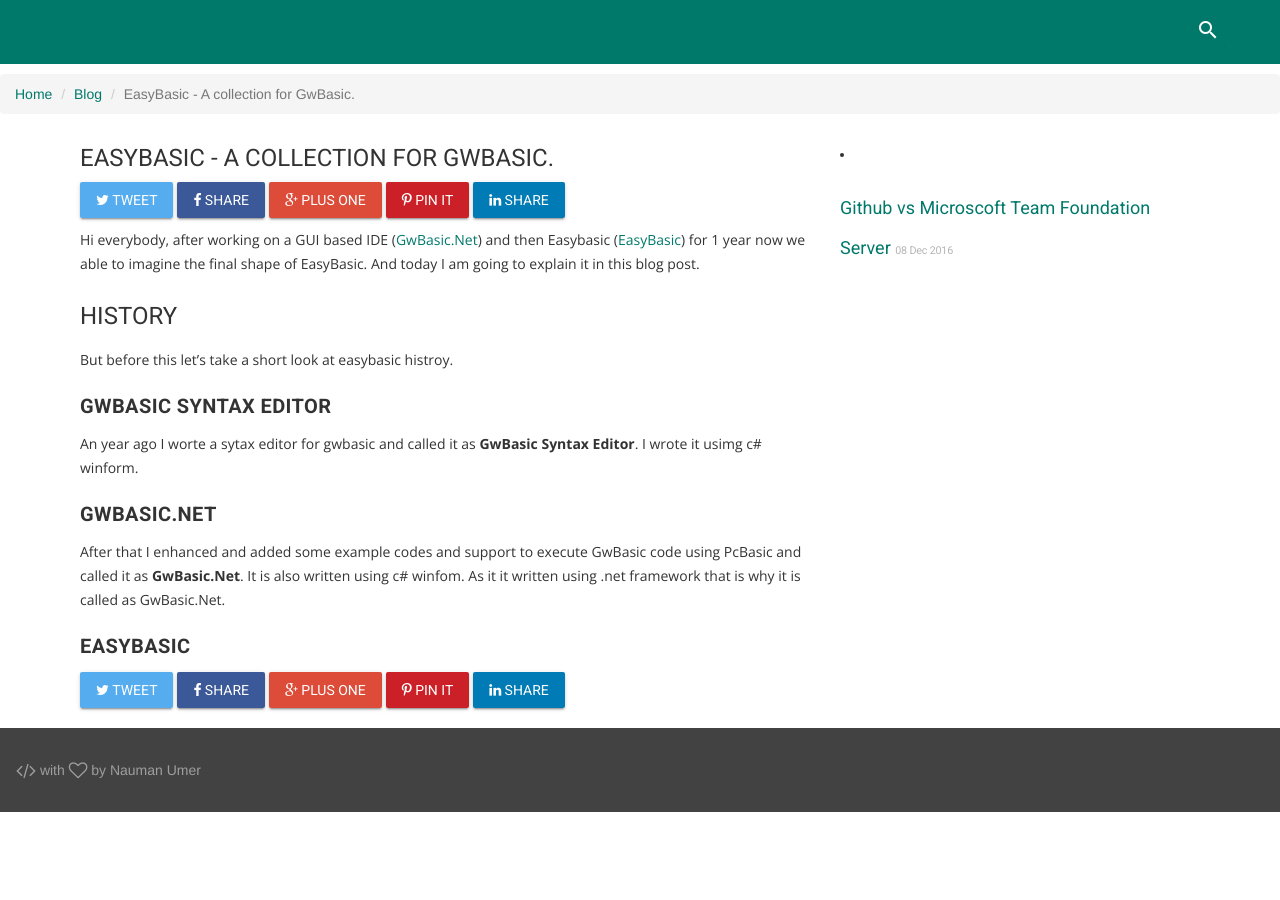
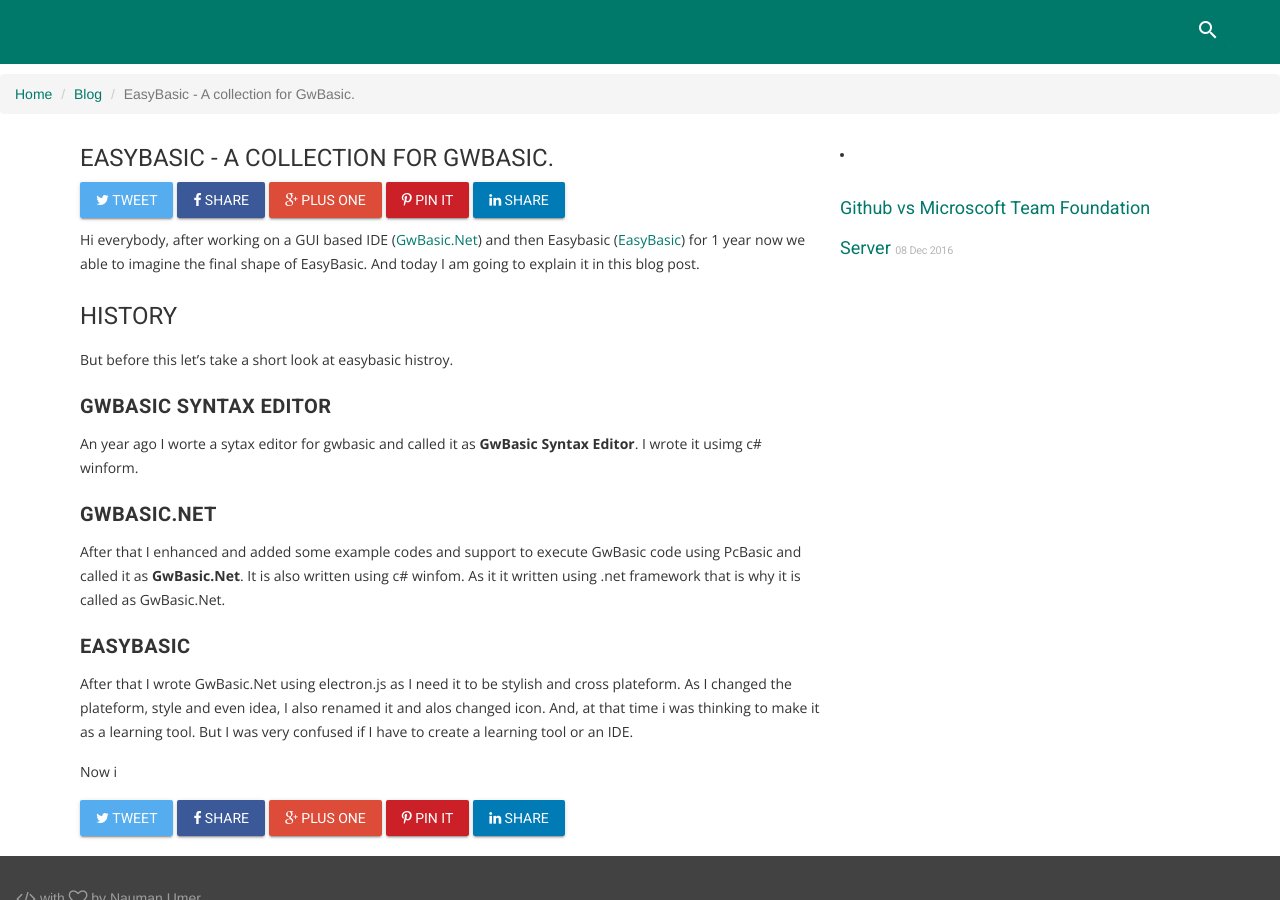
Before and after one commit to nmanumr/nmanumr.com, a Jekyll site: the page built from _posts/2017-01-01-EasyBasic.md, in a window 1280 px wide. Built offline with Jekyll 4.4.1, drawn with Linux system fonts in a browser that asks for light colours; nearby versions of some CDN libraries; library files that are not in the unit come from our copies; comment, search, counter and statistics services are not loaded.

Commit message:
Update 2017-01-01-EasyBasic.md

```diff
--- a/_posts/2017-01-01-EasyBasic.md
+++ b/_posts/2017-01-01-EasyBasic.md
@@ -21,3 +21,7 @@
 After that I enhanced and added some example codes and support to execute GwBasic code using PcBasic and called it as **GwBasic.Net**. It is also written using c# winfom. As it it written using .net framework that is why it is called as GwBasic.Net.
 
 ##### EasyBasic
+After that I wrote GwBasic.Net using electron.js as I need it to be stylish and cross plateform. As I changed the plateform, style and even idea, I also renamed it and alos changed icon. And, at that time i was thinking to make it as a learning tool. But I was very confused if I have to create a learning tool or an IDE.
+
+
+Now i
```
